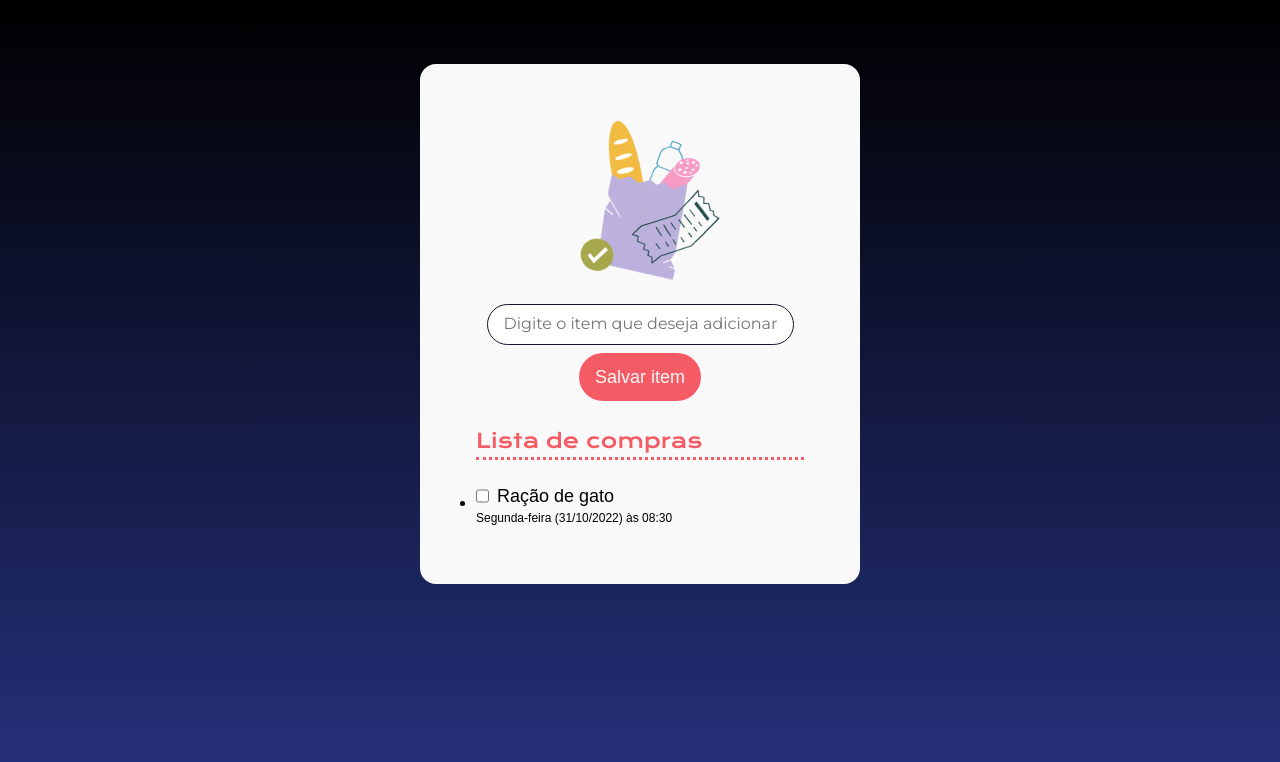
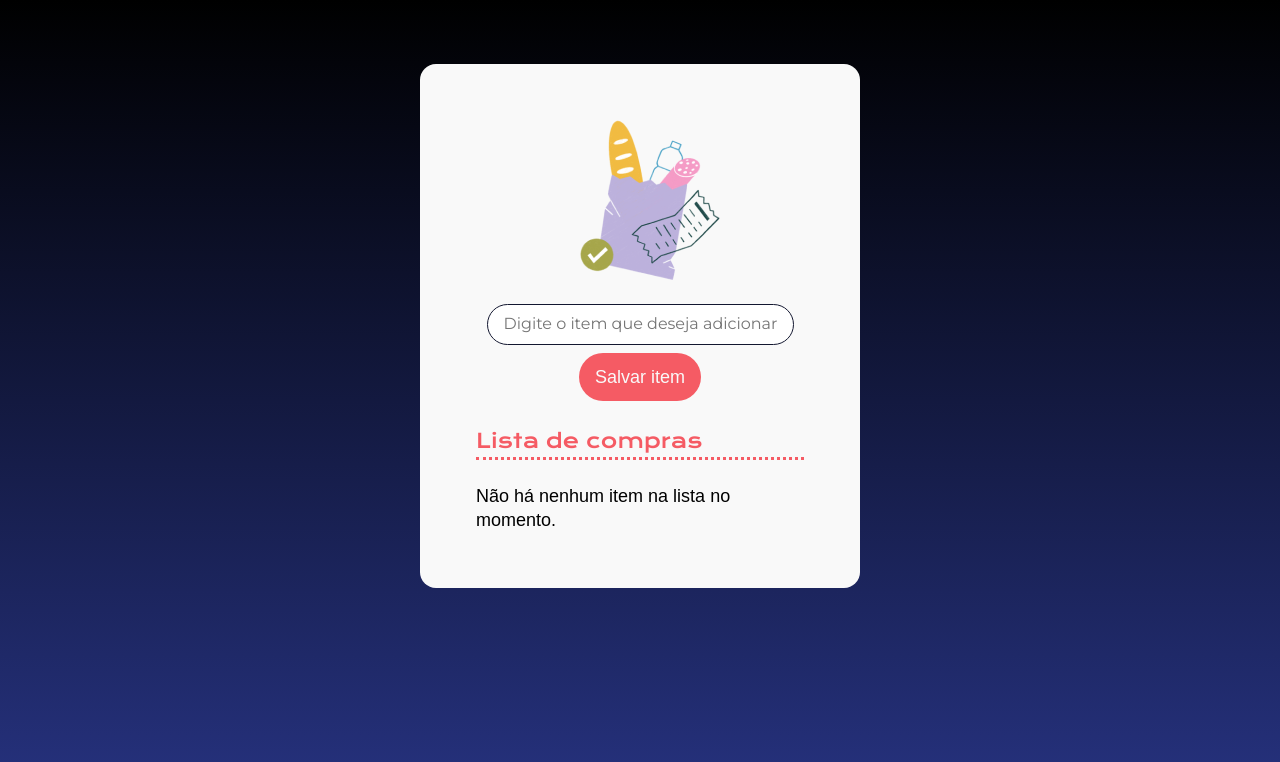
Before and after one commit to athena272/html-css-js-shop-list, a plain HTML site: page index.html in a window 1280 px wide. Drawn offline with nearby package versions, Linux system fonts and the light colour scheme; a web font is replaced by a local one.

Commit message:
Update index.html

```diff
--- a/index.html
+++ b/index.html
@@ -23,7 +23,7 @@
           type="text"
           placeholder="Digite o item que deseja adicionar"
         />
-        <button class="button-item" id="adicionar-item" type="button">
+        <button class="button-item" id="adicionar-item" type="submit">
           Salvar item
         </button>
       </form>
@@ -31,19 +31,13 @@
       <div class="container-lista">
         <h2>Lista de compras</h2>
         <hr />
-
-        <ul id="lista-de-compras">
-          <li>
-            <div class="lista-item-container">
-              <input type="checkbox" id="checkbox-1" />
-              <p>Ração de gato</p>
-            </div>
-            <p class="texto-data">Segunda-feira (31/10/2022) às 08:30</p>
-          </li>
-        </ul>
+        <ul id="lista-de-compras"></ul>
+        <p class="mensagem-lista-vazia">
+          Não há nenhum item na lista no momento.
+        </p>
       </div>
     </main>
 
-    <script src="index.js"></script>
+    <script type="module" src="/js/main.js"></script>
   </body>
 </html>
```
